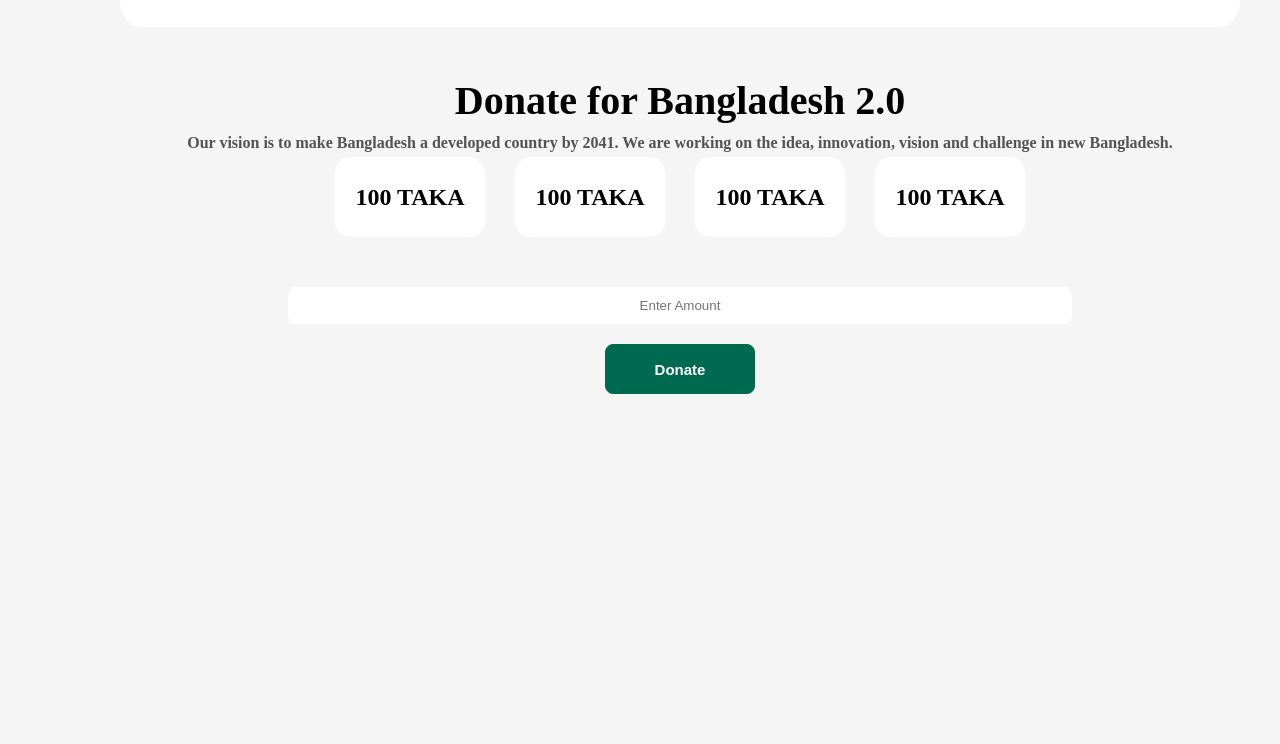
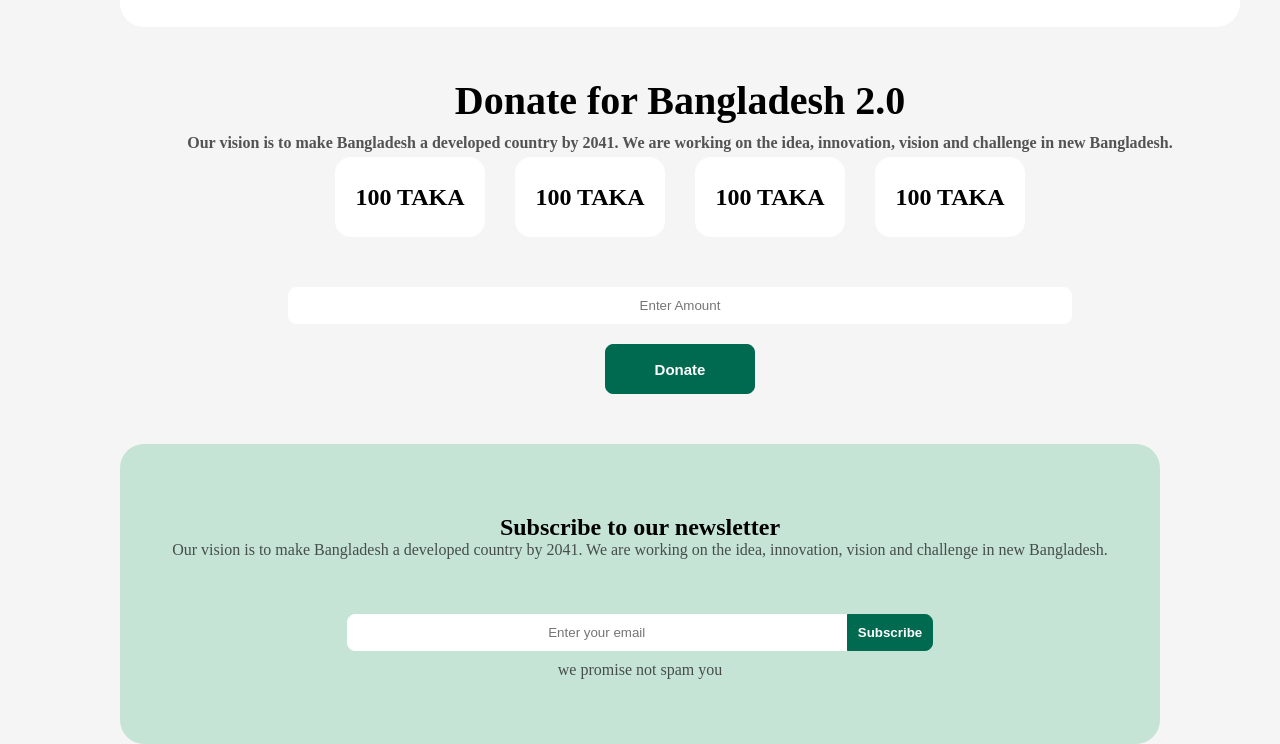
Before and after one commit to nafijur-rahaman/Assignment-01, a plain HTML site: page index.html in a window 1280 px wide. Shown: the part 1963-2707 px from the top of the page. Before the commit the page ends 2367 px from the top, so only its background shows below. Drawn offline with Linux system fonts and the light colour scheme.

Commit message:
newsletter section done

```diff
--- a/index.html
+++ b/index.html
@@ -180,6 +180,29 @@
       </div>
   </section>
 
+<!-- newsletter section -->
+
+<section class="newsletter">
+
+  <div class="newsletter-text">
+    <h1>Subscribe to our newsletter</h1>
+    <p>Our vision is to make Bangladesh a developed country by 2041. We are working on the idea, innovation, vision
+      and challenge in new Bangladesh.</p>
+  </div>
+
+  <div class="newsletter-form">
+
+
+    <form>
+      <input type="text" placeholder="Enter your email">
+      <button type="submit">Subscribe</button>
+    </form>
+  </div>
+
+  <p>we promise not spam you</p>
+
+</section>
+
 
 </body>
 
--- a/style.css
+++ b/style.css
@@ -401,7 +401,7 @@ border-radius: 24px;
     width: 70rem;
     margin-bottom: 10px;
 }
-form{
+.amount-section>form{
     display: flex;
     flex-direction: column;
     justify-content: center;
@@ -410,7 +410,7 @@ form{
     margin-top: 50px;
 }
 
-form input{
+.amount-section>form> input{
     width: 70%;
     padding: 10px;
     margin: auto;
@@ -421,7 +421,7 @@ form input{
     text-align: center;
 }
 
-form button{
+.amount-section>form> button{
     width: 150px;
     height: 50px;
     padding: 10px;
@@ -436,7 +436,76 @@ form button{
 
 }
 
-form button:hover{
+.amount-section>form> button:hover{
     background-color: rgb(202, 5, 5);
     color: white;
 }
+
+.newsletter{
+    height: 300px;
+    padding: 20px;
+    margin-top: 50px;
+    border-radius: 24px;
+
+background: rgb(198, 228, 214);
+}
+
+.newsletter p{
+    font-family: Fira Sans;
+    color: rgba(14, 14, 14, 0.7);
+    text-align: center;
+}
+.newsletter-text{
+    margin: 5px;
+    margin-top: 50px;
+    text-align: center;
+}
+.newsletter-form{
+
+    display: flex;
+    justify-content: center;
+    align-items: center;
+
+}
+.newsletter-form form{
+   display: flex;
+    flex-direction: row;
+    justify-content: flex-start;
+    align-items: flex-start;
+    margin-top: 50px;
+
+}
+
+.newsletter-form input{
+    width: 500px;
+    padding: 10px;
+    margin-bottom: 10px;
+    border-radius: 8px 0px 0px 8px;
+    background: rgb(255, 255, 255);
+    color: rgb(0, 106, 80);
+    border: 1px solid rgb(255, 255, 255);
+    text-align: center;
+
+}
+
+
+.newsletter-form button{
+
+    padding: 10px;
+    display: flex;
+    justify-content: center;
+    align-items: center;
+    border: 1px solid rgb(0, 106, 80);
+    border-radius: 0px 8px 8px 0px;
+    background: rgb(0, 106, 80);
+    color: white;
+    cursor: pointer;
+    text-align: center;
+    font-weight: bolder;
+
+}
+
+.newsletter-form button:hover{
+    background-color: rgb(202, 5, 5);
+    color: white;
+}
```
Lines whose indentation alone changed are shown as unchanged.
